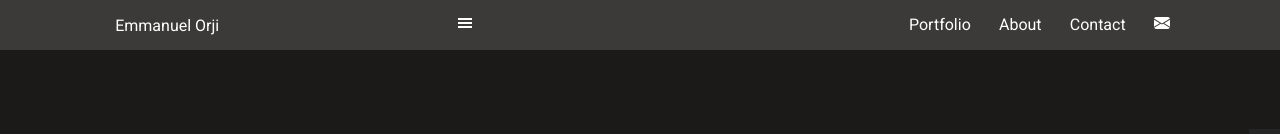
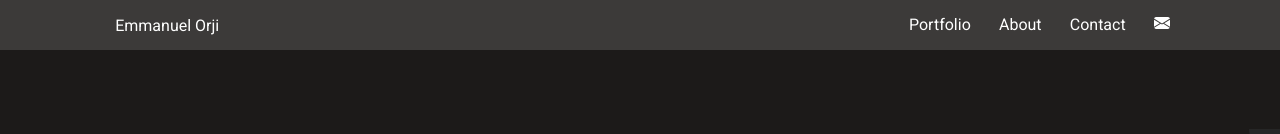
Before and after one commit to emmiiorji/portfolio, a React (Create React App) app: page / in a window 1280 px wide. Shown: the top 134 px of the page. Built offline with nearby package versions, Linux system fonts and the light colour scheme.

Commit message:
Remove hamburger on desktop

```diff
--- a/src/components/Header.js
+++ b/src/components/Header.js
@@ -14,7 +14,7 @@ const Header = () => {
         <div id="mobile-menu">
           <GiHamburgerMenu
             id="hamburger"
-            style={{ display: `${menuOpen ? 'none' : 'inline'}` }}
+            style={{ display: `${menuOpen || window.innerWidth > 768 ? 'none' : 'inline'}` }}
             onClick={toggleMenu}
           />
           <AiOutlineClose
```
